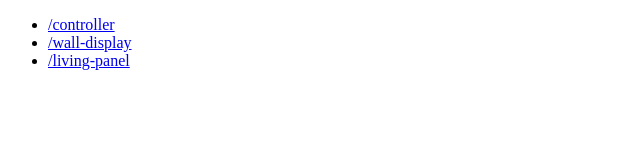
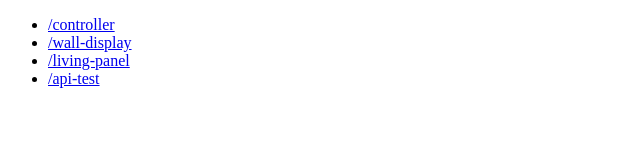
Before and after one commit to refluster/bath-ui, an Angular app in the folder site/: page /index in a window 1280 px wide. Shown: the top 160 px of the page, without its empty margins (0-640 px from the left). Built offline with nearby package versions, Linux system fonts and the light colour scheme.

Commit message:
add /api-test for index list

```diff
--- a/site/src/app/index.component.html
+++ b/site/src/app/index.component.html
@@ -1,6 +1,6 @@
 <div id="main">
   <ul>
-    <li *ngFor="let i of ['/controller', '/wall-display', '/living-panel']"><a href="{{i}}">{{i}}</a></li>
+    <li *ngFor="let i of ['/controller', '/wall-display', '/living-panel', '/api-test']"><a href="{{i}}">{{i}}</a></li>
   </ul>
   <!-- test for msg-component
   {{text}}
```
